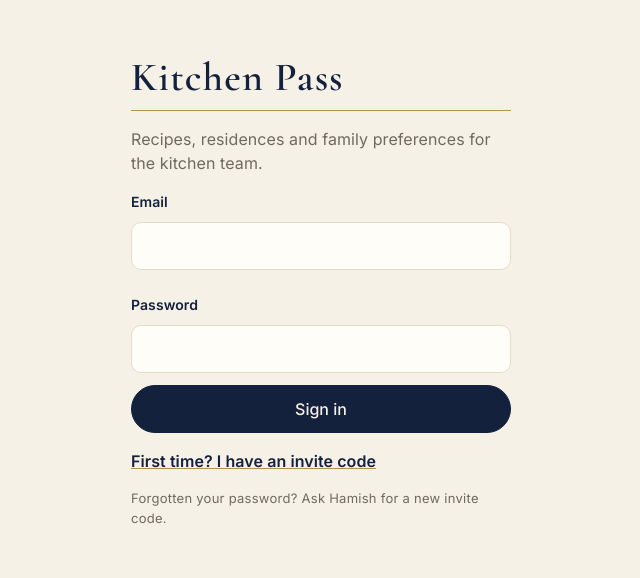
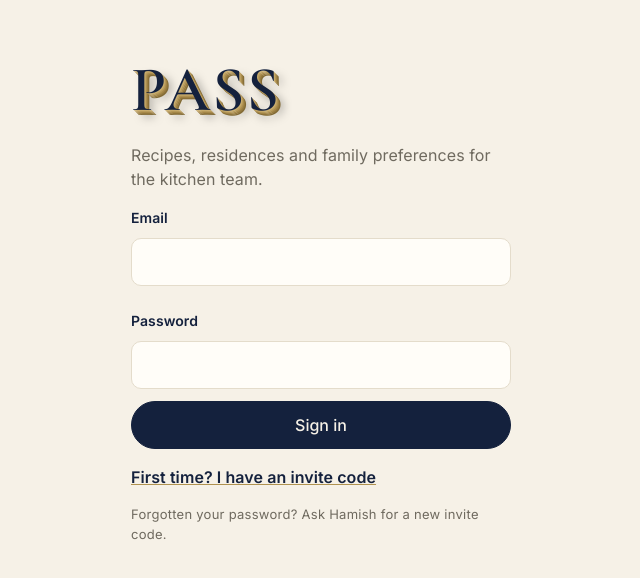
Before and after one commit to Hamishchef/Kitchen-Pass, a plain HTML site: page index.html in a window 1280 px wide. Shown: the whole page, without its empty margins (319-959 px from the left). Drawn offline with Linux system fonts and the light colour scheme.

Commit message:
Rename to PASS with extruded gilt wordmark and icon
Co-Authored-By: Claude Opus 5.5 <noreply@anthropic.com>
Claude-Session: https://claude.ai/code/session_011QjkKmDmoZrN7u8iR8SFvn

```diff
--- a/app.js
+++ b/app.js
@@ -1,7 +1,7 @@
 {
 const kpEl=document.createElement("div");kpEl.id="kp";
 kpEl.innerHTML=`<header><div class="wrap">
-  <div class="top"><h1>Kitchen <b>Pass</b></h1><span class="sub"><span class="dot off" id="dot"></span><span id="sub">Loading\u2026</span><button class="more" id="moreBtn" type="button">More</button></span></div>
+  <div class="top"><h1 class="wm" aria-label="Pass">PASS</h1><span class="sub"><span class="dot off" id="dot"></span><span id="sub">Loading\u2026</span><button class="more" id="moreBtn" type="button">More</button></span></div>
   <div class="ksearch"><input id="q" type="search" placeholder="Search recipes" aria-label="Search"><button class="add" id="addBtn" hidden>+ Add</button></div>
 </div></header>
 <div class="wrap"><div class="kmain" id="view"></div></div>
@@ -278,10 +278,10 @@ const SITE=location.origin+location.pathname;
 function authScreen(step,msg){
   $("kp").hidden=true;let a=$("auth");if(!a){a=document.createElement("div");a.id="auth";a.className="auth";$("root").appendChild(a);}a.hidden=false;
   const tab=step==="join"?"join":step==="claim"?"claim":"in";
-  a.innerHTML=!sb?`<h2>Kitchen Pass</h2><p>This copy isn't connected to its database yet.</p>`
+  a.innerHTML=!sb?`<h2 class="wm">PASS</h2><p>This copy isn't connected to its database yet.</p>`
    :tab==="claim"?`<h2>Enter your invite code</h2><p>You're signed in, but your account isn't linked to the team yet. Enter the 6-letter code Hamish sent you.</p><form id="claimF"><label for="cc">Invite code</label><input id="cc" autocapitalize="characters" autocomplete="off" required><button class="kbtn pri">Join the team</button></form><p class="err">${esc(msg||"")}</p><p><a href="#" data-auth="out">Sign out</a></p>`
    :tab==="join"?`<h2>First time here</h2><p>Use the email and invite code Hamish sent you, and choose a password.</p><form id="joinF"><label for="je">Email</label><input id="je" type="email" autocomplete="email" required><label for="jc">Invite code</label><input id="jc" autocapitalize="characters" autocomplete="off" required><label for="jp">Choose a password (8+ characters)</label><input id="jp" type="password" autocomplete="new-password" minlength="8" required><button class="kbtn pri">Create my account</button></form><p class="err">${esc(msg||"")}</p><p><a href="#" data-auth="in">I already have a password</a></p>`
-   :`<h2>Kitchen Pass</h2><p>Recipes, residences and family preferences for the kitchen team.</p><form id="inF"><label for="ie">Email</label><input id="ie" type="email" autocomplete="email" required><label for="ip">Password</label><input id="ip" type="password" autocomplete="current-password" required><button class="kbtn pri">Sign in</button></form><p class="err">${esc(msg||"")}</p><p><a href="#" data-auth="join">First time? I have an invite code</a></p><p class="kmeta">Forgotten your password? Ask Hamish for a new invite code.</p>`;
+   :`<h2 class="wm">PASS</h2><p>Recipes, residences and family preferences for the kitchen team.</p><form id="inF"><label for="ie">Email</label><input id="ie" type="email" autocomplete="email" required><label for="ip">Password</label><input id="ip" type="password" autocomplete="current-password" required><button class="kbtn pri">Sign in</button></form><p class="err">${esc(msg||"")}</p><p><a href="#" data-auth="join">First time? I have an invite code</a></p><p class="kmeta">Forgotten your password? Ask Hamish for a new invite code.</p>`;
   a.querySelectorAll("[data-auth]").forEach(l=>l.onclick=async e=>{e.preventDefault();if(l.dataset.auth==="out"){await sb.auth.signOut();authScreen("in");}else authScreen(l.dataset.auth);});
   const busy=f=>{const b=f.querySelector("button");b.disabled=true;b.textContent="Please wait\u2026";};
   const inF=$("inF"),joinF=$("joinF"),claimF=$("claimF");
@@ -316,12 +316,12 @@ async function moreSheet(){
      <div id="invOut"></div>
      <form id="addM"><label for="nm">Add a chef by email</label><input id="nm" type="email" required><div class="acts"><button class="kbtn pri">Add and get invite code</button></div></form></div>
      <div class="blk"><h4>Import from the Recipe Book</h4><p class="kmeta">Choose the file from "Export everything" on the old page. Existing items with the same id are replaced.</p><input type="file" id="imp" accept="application/json,.json"></div>`;}
-  sheet(`<h2 id="sheetT">Kitchen Pass</h2><p class="kmeta">Signed in as ${esc(S.user?.email||"")}${S.role?" \u00b7 "+esc(S.role):""}</p>
+  sheet(`<h2 id="sheetT">PASS</h2><p class="kmeta">Signed in as ${esc(S.user?.email||"")}${S.role?" \u00b7 "+esc(S.role):""}</p>
    <p>${navigator.onLine?(syncErr?esc(syncErr):"Online. "+(lastSync?"Last synced "+lastSync.toLocaleTimeString():"")):"Offline. Changes are saved on this phone and sync when you're back online."}</p>
    <div class="acts"><button class="kbtn" data-act="syncnow">Sync now</button><button class="kbtn del" data-act="signout">Sign out</button></div>${team}`);
   const invite=async(email,role)=>{const{data:code,error}=await sb.rpc("invite_member",{p_email:email,p_role:role||"chef"});
     if(error)return toast("Couldn't add: "+error.message);await moreSheet();
-    const msg=`You're invited to Kitchen Pass, the kitchen team's recipe and residence app.\n\n1. Open ${SITE}\n2. Tap "First time? I have an invite code"\n3. Email: ${email}\n   Invite code: ${code}\n4. Choose a password.\n\nOn iPhone: Share > Add to Home Screen. On Android: menu > Add to Home screen.`;
+    const msg=`You're invited to PASS, the kitchen team's recipe and residence app.\n\n1. Open ${SITE}\n2. Tap "First time? I have an invite code"\n3. Email: ${email}\n   Invite code: ${code}\n4. Choose a password.\n\nOn iPhone: Share > Add to Home Screen. On Android: menu > Add to Home screen.`;
     $("invOut").innerHTML=`<div class="note">Invite code for ${esc(email)}: <b>${esc(code)}</b></div><div class="acts"><button class="kbtn pri" id="cpInv">Copy invite message</button></div>`;
     $("cpInv").onclick=()=>copy(msg);};
   const am=$("addM");if(am)am.onsubmit=async e=>{e.preventDefault();invite($("nm").value.trim().toLowerCase(),"chef");};
--- a/index.html
+++ b/index.html
@@ -3,12 +3,12 @@
 <head>
 <meta charset="utf-8">
 <meta name="viewport" content="width=device-width,initial-scale=1,viewport-fit=cover">
-<title>Kitchen Pass</title>
+<title>PASS</title>
 <meta name="theme-color" content="#14213d">
 <meta name="apple-mobile-web-app-capable" content="yes">
 <meta name="mobile-web-app-capable" content="yes">
 <meta name="apple-mobile-web-app-status-bar-style" content="black-translucent">
-<meta name="apple-mobile-web-app-title" content="Kitchen Pass">
+<meta name="apple-mobile-web-app-title" content="PASS">
 <link rel="manifest" href="manifest.webmanifest">
 <link rel="icon" href="icons/icon-192.png">
 <link rel="apple-touch-icon" href="icons/apple-touch-icon.png">
--- a/sw.js
+++ b/sw.js
@@ -1,5 +1,5 @@
 // Offline cache for the app shell. Bump VERSION on every release.
-const VERSION = "kp-5";
+const VERSION = "kp-6";
 const SHELL = ["./", "index.html", "app.css", "theme.css", "fonts/cormorant-garamond-latin-500-normal.woff2", "fonts/cormorant-garamond-latin-600-normal.woff2", "fonts/cormorant-garamond-latin-700-normal.woff2", "fonts/inter-latin-400-normal.woff2", "fonts/inter-latin-500-normal.woff2", "fonts/inter-latin-600-normal.woff2", "app.js", "config.js", "vendor/supabase.js",
   "manifest.webmanifest", "icons/icon-192.png", "icons/icon-512.png", "icons/apple-touch-icon.png"];
 self.addEventListener("install", e => { e.waitUntil(caches.open(VERSION).then(c => c.addAll(SHELL)).then(() => self.skipWaiting())); });
--- a/theme.css
+++ b/theme.css
@@ -71,3 +71,8 @@ body{background:var(--k-bg,#f6f1e7)}
 #root .auth h2{font:600 40px/1.05 var(--k-display);letter-spacing:.03em;border-bottom:1px solid var(--k-gilt);padding-bottom:12px}
 #root .auth a{color:var(--k-ink);text-decoration-color:var(--k-gilt)}
 #root .auth .kbtn.pri{border-radius:24px;height:48px}
+
+/* PASS wordmark: ivory capitals extruded in gilt, hand-cut feel */
+#root .wm{font:700 34px/1 var(--k-display);letter-spacing:.14em;color:#f6f1e7;margin:0;
+ text-shadow:1px 1px 0 #c9ad6e,2px 2px 0 #b99c5c,3px 3px 0 #a88a4b,4px 4px 0 #957a3f,5px 5px 0 #826a35,7px 7px 10px rgba(0,0,0,.35)}
+#root .auth .wm{font-size:64px;color:#14213d;border-bottom:0;padding-bottom:4px;margin-bottom:10px}
```
Also changed, not shown: icons/apple-touch-icon.png, icons/icon-192.png, icons/icon-512.png, icons/icon-maskable-512.png, manifest.webmanifest.
